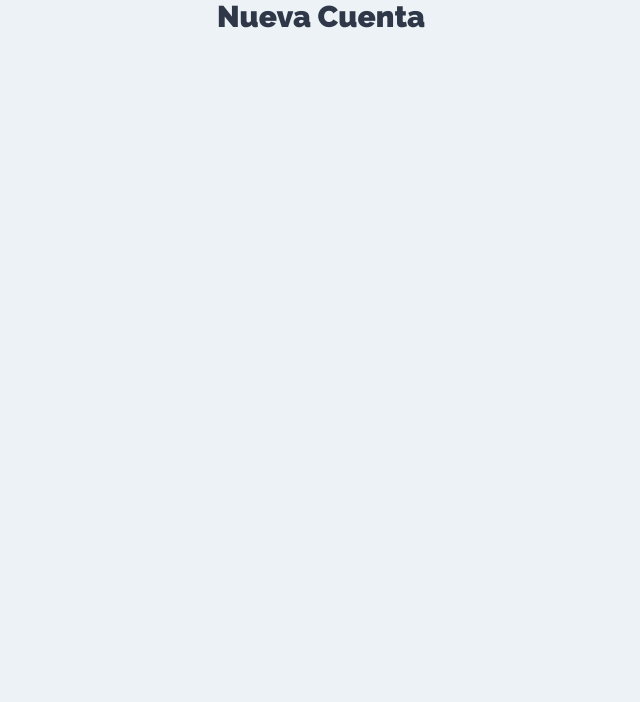
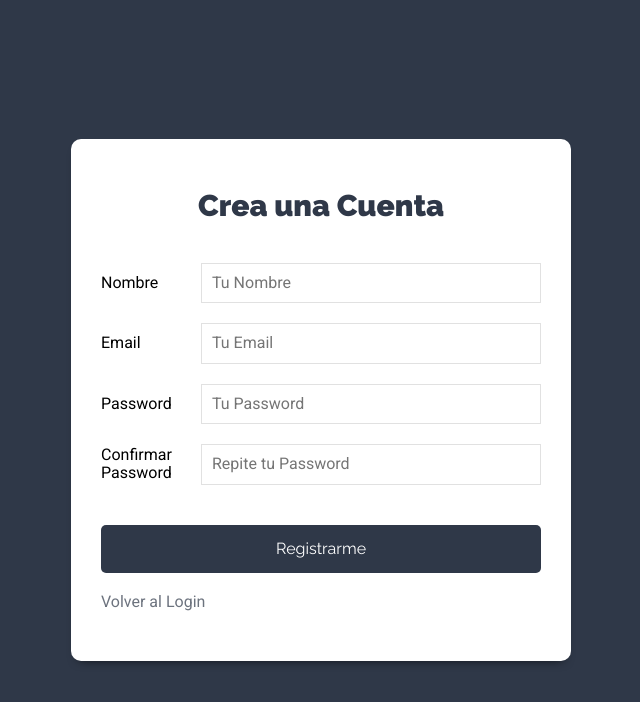
Before and after one commit to ollie87/MERN_client, a React (Create React App) app: page /nueva-cuenta in a window 1280 px wide. Shown: the top 702 px of the page, without its empty margins (319-959 px from the left). Built offline with nearby package versions, Linux system fonts and the light colour scheme.

Commit message:
feat(NuevaCuenta): styles & local state added

```diff
--- a/src/components/auth/NuevaCuenta.js
+++ b/src/components/auth/NuevaCuenta.js
@@ -1,6 +1,60 @@
-import React from 'react';
+import React, { useState } from 'react';
+import { Link } from 'react-router-dom';
+
 const NuevaCuenta = () => {
-  return <h1>Nueva Cuenta</h1>;
+  const [usuario, guardarUsuario] = useState({ email: '', password: '', nombre: '', confirmar: '' });
+  const { nombre, email, password, confirmar } = usuario;
+  const onChange = e => {
+    guardarUsuario(...usuario, { [e.target.name]: e.target.value });
+  };
+  const onSubmit = e => {
+    e.preventDefault();
+  };
+  return (
+    <div className="form-usuario">
+      <div className="contenedor-form sombra-dark">
+        <h1>Crea una Cuenta</h1>
+        <form onSubmit={onSubmit}>
+          <div className="campo-form">
+            <label htmlFor="nombre">Nombre</label>
+            <input type="text" id="nombre" name="nombre" placeholder="Tu Nombre" value={nombre} onChange={onChange} />
+          </div>
+          <div className="campo-form">
+            <label htmlFor="email">Email</label>
+            <input type="email" id="email" name="email" placeholder="Tu Email" value={email} onChange={onChange} />
+          </div>
+          <div className="campo-form">
+            <label htmlFor="password">Password</label>
+            <input
+              type="password"
+              id="password"
+              name="password"
+              placeholder="Tu Password"
+              value={password}
+              onChange={onChange}
+            />
+          </div>
+          <div className="campo-form">
+            <label htmlFor="confirmar">Confirmar Password</label>
+            <input
+              type="password"
+              id="confirmar"
+              name="confirmar"
+              placeholder="Repite tu Password"
+              value={confirmar}
+              onChange={onChange}
+            />
+          </div>
+          <div className="campo-form">
+            <input type="submit" className="btn btn-primario btn-block" value="Registrarme" />
+          </div>
+        </form>
+        <Link to={'/'} className="enlace-cuenta">
+          Volver al Login
+        </Link>
+      </div>
+    </div>
+  );
 };
 
 export default NuevaCuenta;
```
